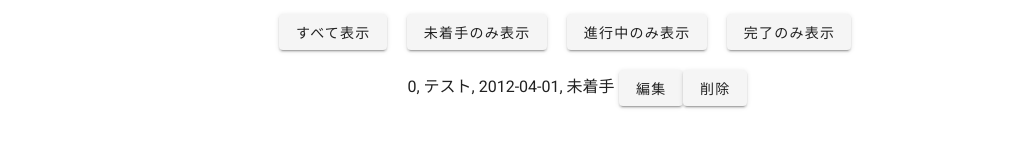
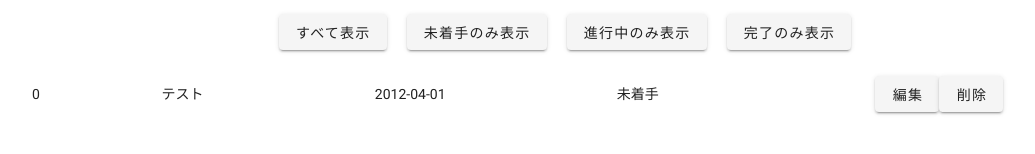
Before and after one commit to knagara/vue-todo-app, a Vue app: page / in a window 1280 px wide. Shown: the part 242-396 px from the top of the page, without its empty margins (75-1110 px from the left). Built offline with nearby package versions, Linux system fonts and the light colour scheme.

Commit message:
Vuetify List

```diff
--- a/src/components/List.vue
+++ b/src/components/List.vue
@@ -6,7 +6,63 @@
       <v-btn class="mr-5" @click="filterGoing">進行中のみ表示</v-btn>
       <v-btn @click="filterDone">完了のみ表示</v-btn>
     </div>
-    <ul>
+    <v-simple-table>
+      <template v-slot:default>
+        <tbody>
+          <tr v-for="todo in filteredTodos" :key="todo.id">
+            <template v-if="!todo.editMode">
+              <td>{{ todo.id }}</td>
+              <td>{{ todo.title }}</td>
+              <td>{{ todo.dueDate }}</td>
+              <td>{{ todo.status }}</td>
+              <td>
+                <v-btn @click="editTodo(todo.id)">編集</v-btn
+                ><v-btn @click="deleteTodo(todo.id)">削除</v-btn>
+              </td>
+            </template>
+            <template v-else>
+              <td>
+                <v-form>
+                  <v-container>
+                    <v-row justify="center">
+                      <v-col cols="12" sm="5">
+                        <v-text-field
+                          label="タイトル"
+                          solo
+                          dense
+                          type="text"
+                          v-model="title"
+                        ></v-text-field>
+                      </v-col>
+                      <v-col cols="12" sm="3">
+                        <datepicker
+                          placeholder="期限"
+                          v-model="dueDate"
+                          :format="'yyyy-MM-dd'"
+                        ></datepicker>
+                      </v-col>
+                      <v-col cols="12" sm="2">
+                        <v-select
+                          solo
+                          dense
+                          :items="statusList"
+                          v-model="status"
+                        >
+                        </v-select>
+                      </v-col>
+                      <v-col cols="12" sm="2">
+                        <v-btn @click="updateTodo(todo.id)">保存</v-btn>
+                      </v-col>
+                    </v-row>
+                  </v-container>
+                </v-form>
+              </td>
+            </template>
+          </tr>
+        </tbody>
+      </template>
+    </v-simple-table>
+    <!-- <ul>
       <li v-for="todo in filteredTodos" :key="todo.id">
         <div v-if="!todo.editMode">
           {{ todo.id }}, {{ todo.title }}, {{ todo.dueDate }}, {{ todo.status }}
@@ -45,7 +101,7 @@
           </v-form>
         </div>
       </li>
-    </ul>
+    </ul> -->
   </div>
 </template>
 
```
